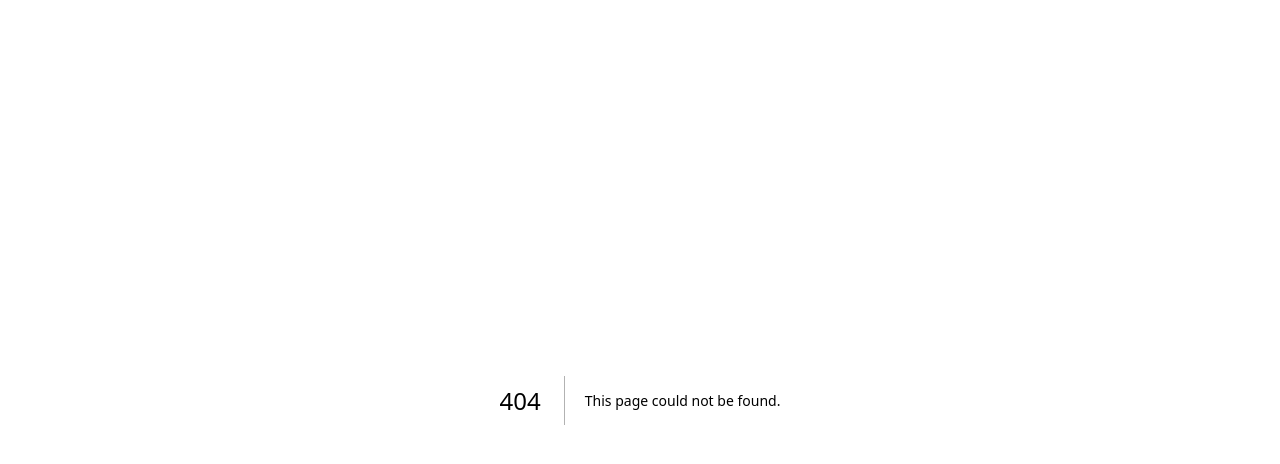
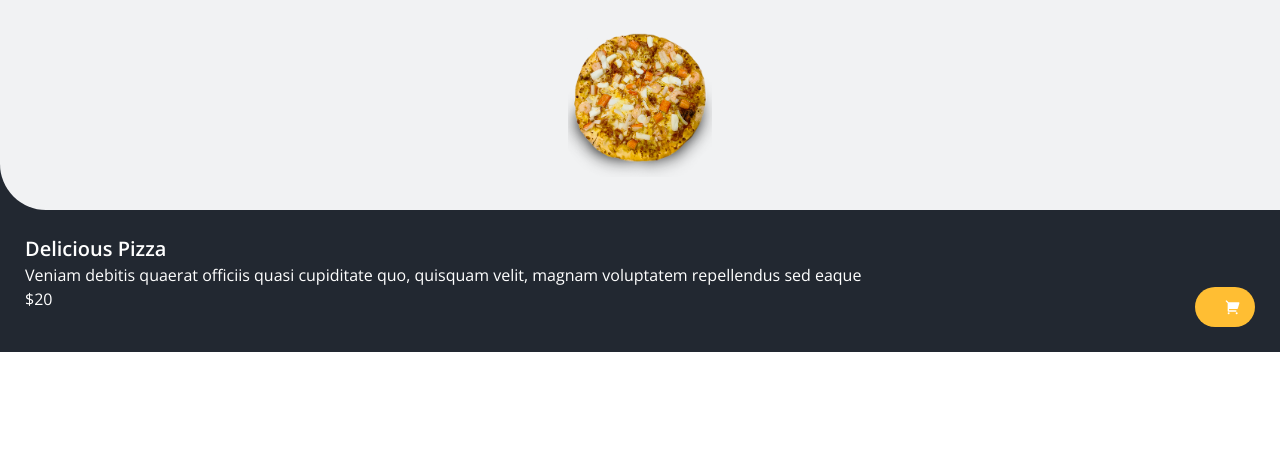
Before and after one commit to mrveavc/food-ordering, a Next.js app: page /components/product/MenuItem in a window 1280 px wide. Before the commit this address had no page. Shown: the top 464 px of the page. Built offline with nearby package versions, Linux system fonts and the light colour scheme.

Commit message:
About page

```diff
--- /dev/null
+++ b/pages/components/product/MenuItem.jsx
@@ -0,0 +1,31 @@
+import Image from "next/image";
+import React from "react";
+import { RiShoppingCart2Fill } from "react-icons/ri";
+
+const MenuItem = () => {
+  return (
+    <div className="bg-secondary">
+      <div className="w-full bg-[#f1f2f3] h-[210px] grid place-content-center rounded-bl-[46px]">
+        <div className="relative w-36 h-36">
+          <Image src="/images/f1.png" alt="" layout="fill" />
+        </div>
+      </div>
+      <div className="p-[25px] text-white">
+        <h4 className="text-xl font-semibold">Delicious Pizza</h4>
+        <p className="text-[15px]"></p>
+        <p>
+          Veniam debitis quaerat officiis quasi cupiditate quo, quisquam velit,
+          magnam voluptatem repellendus sed eaque
+        </p>
+        <div className="flex justify-between">
+          <span>$20</span>
+          <button className="btn-primary !w-10 !h-10 !rounded-full p-0">
+            <RiShoppingCart2Fill></RiShoppingCart2Fill>
+          </button>
+        </div>
+      </div>
+    </div>
+  );
+};
+
+export default MenuItem;
--- /dev/null
+++ b/pages/components/product/MenuWrapper.jsx
@@ -0,0 +1,29 @@
+import React from "react";
+import Title from "../ui/Title";
+import MenuItem from "./MenuItem";
+
+const MenuWrapper = () => {
+  return (
+    <div className="container mx-auto mb-16 ">
+      <div className="flex flex-col items-center ">
+        <Title addClass="text-[40px]">Our Menu</Title>
+        <div className="mt-10">
+          <button className="px-6 py-2 bg-secondary rounded-3xl text-white">
+            All
+          </button>
+          <button className="px-6 py-2 rounded-3xl">Burger</button>
+          <button className="px-6 py-2 rounded-3xl">Pizza</button>
+          <button className="px-6 py-2 rounded-3xl">Drink</button>
+        </div>
+      </div>
+
+      <div className="mt-8 grid grid-cols-3 gap-4">
+        <MenuItem></MenuItem>
+        <MenuItem></MenuItem>
+        <MenuItem></MenuItem>
+      </div>
+    </div>
+  );
+};
+
+export default MenuWrapper;
--- a/pages/home/index.jsx
+++ b/pages/home/index.jsx
@@ -1,12 +1,14 @@
 import React from 'react'
 import Campaigns from '../components/ui/Campaigns';
 import Carousel from '../components/ui/Carousel';
+import MenuWrapper from '../components/product/MenuWrapper';
 
  const Index = () => {
   return (
     <div >
       <Carousel/>
       <Campaigns/>
+      <MenuWrapper/>
     </div>
   )
 }
```
Also changed, not shown: package.json (+4 -3 lines), .babelrc (added), .eslintrc.json, 2 other files (tests, documents, lock files or other folders).
